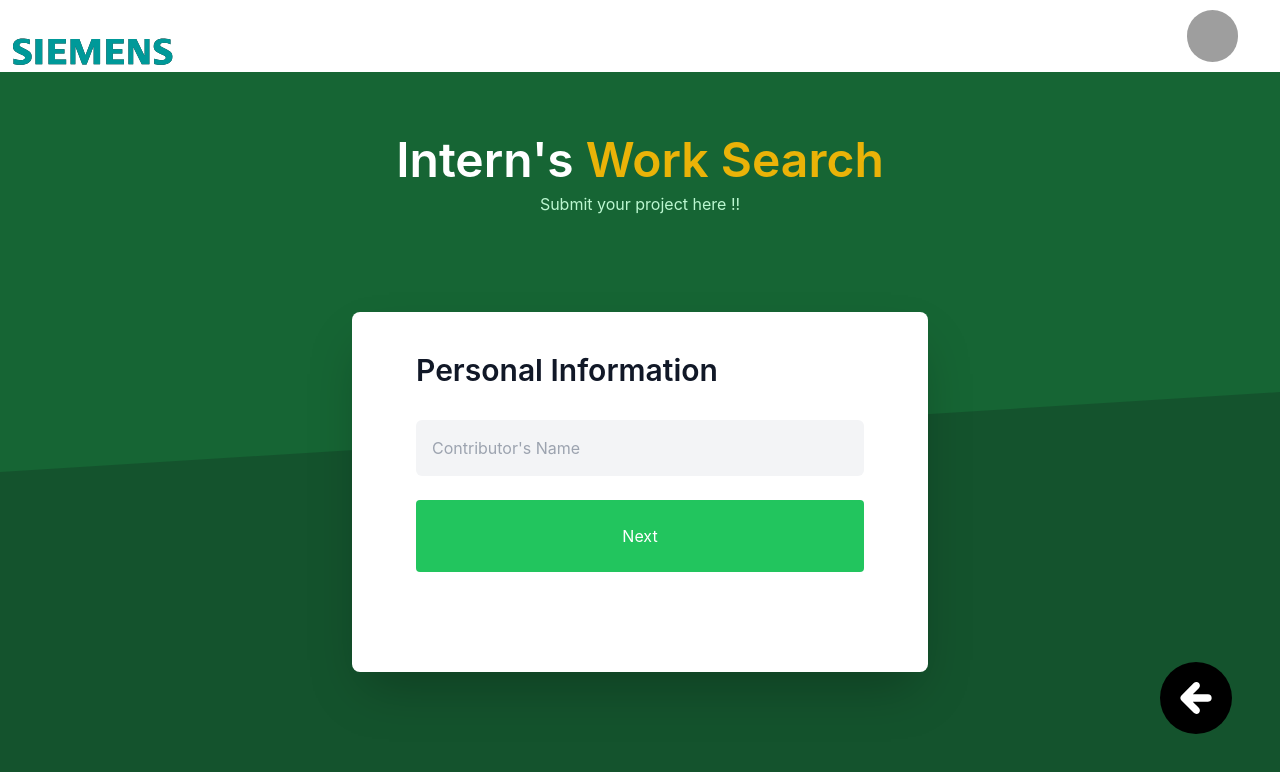
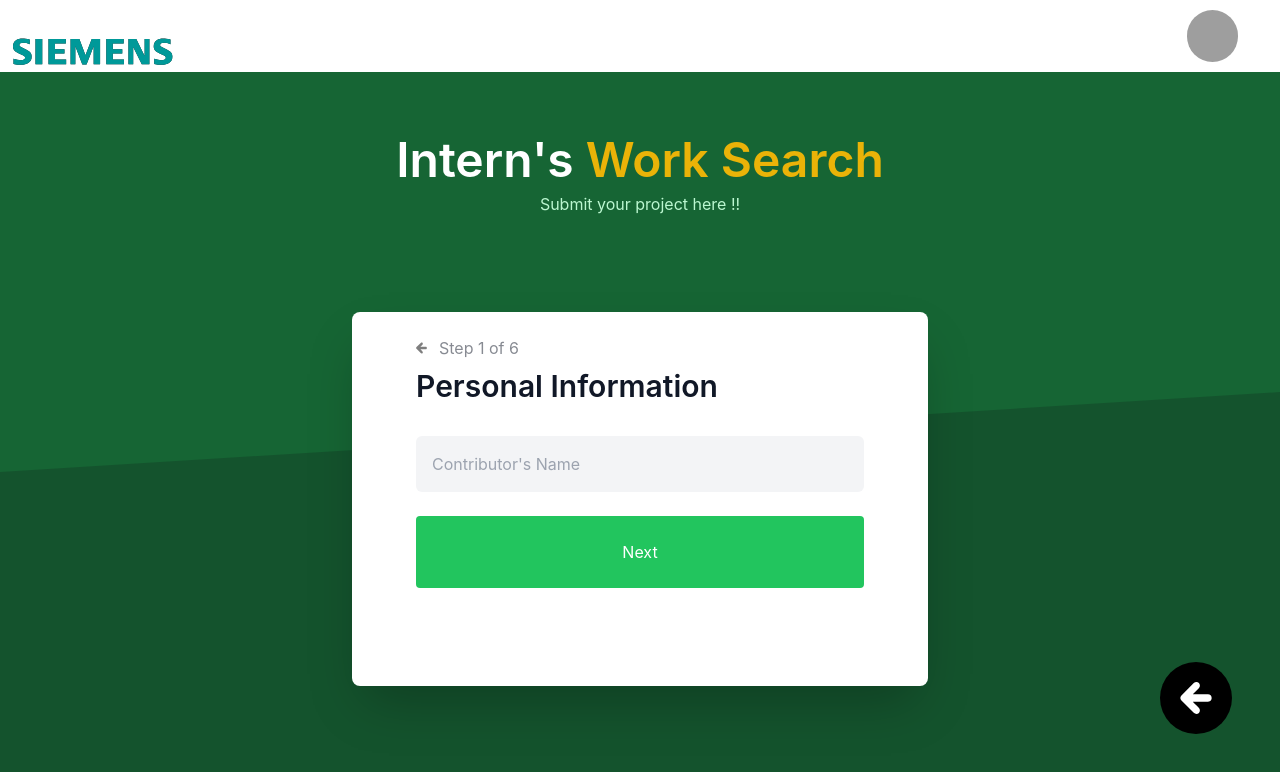
Before and after one commit to AdityaInnovates/siemenproject, a Next.js app: page /submitTask in a window 1280 px wide. Shown: the top 772 px of the page. Built offline with nearby package versions, Linux system fonts and the light colour scheme; grey boxes are pictures that could not be loaded.

Commit message:
ProjectSubmission

```diff
--- a/components/mainComponents/stepsSubmit.jsx
+++ b/components/mainComponents/stepsSubmit.jsx
@@ -12,6 +12,20 @@ const IndexPage = () => {
   }, []);
 
   const { watch } = useForm();
+  let verifyInput = () => {
+    for (let i = 0; i < 5; i++) {
+      if (i === formStep) {
+        if (
+          String(document.getElementsByClassName(`inputProjdata${i}`)[0].value)
+            .length > 1
+        ) {
+          setFormStep((cur) => cur + 1);
+        } else {
+          alert("Please Enter Desirable Data");
+        }
+      }
+    }
+  };
   const completeFormStep = () => {
     setFormStep((cur) => cur + 1);
   };
@@ -31,7 +45,7 @@ const IndexPage = () => {
     } else {
       return (
         <button
-          onClick={completeFormStep}
+          onClick={verifyInput}
           type="button"
           className="mt-6 bg-green-500 hover:bg-green-600 text-white rounded px-8 py-6 w-full disabled:bg-gray-400 disabled:cursor-not-allowed"
         >
@@ -56,8 +70,37 @@ const IndexPage = () => {
         <p className="text-green-200 mt-2">Submit your project here !!</p>
       </div>
       <div className="max-w-xl w-full mt-24 mb-24 rounded-lg shadow-2xl bg-white mx-auto overflow-hidden z-10">
-        <div className="px-5 py-10 md:px-16  h-[30vh] md:h-[45vh] overflow-y-auto">
-          <form className="h-[auto]">
+        <div className="px-5 py-6 md:px-16  h-[34vh] md:h-[47vh] overflow-y-auto">
+          <form
+            className="h-[auto]"
+            onSubmit={(e) => {
+              e.preventDefault();
+            }}
+          >
+            {formStep < 6 ? (
+              <div className=" pb-2 ">
+                <span
+                  className="flex opacity-50 hover:opacity-100 w-max cursor-pointer"
+                  onClick={() => {
+                    if (formStep > 0) {
+                      setFormStep((current) => current - 1);
+                    }
+                  }}
+                >
+                  <img
+                    className=" cursor-pointer "
+                    width={11}
+                    height={11}
+                    src="left-arrow.svg"
+                    alt=""
+                  />
+
+                  <div className="pl-3">Step {formStep + 1} of 6</div>
+                </span>
+              </div>
+            ) : (
+              ""
+            )}
             {formStep === 0 && (
               <section>
                 <h2 className="font-semibold text-3xl mb-8">
@@ -68,7 +111,7 @@ const IndexPage = () => {
                   type="text"
                   id="Contributor's Name"
                   name="Contributor's Name"
-                  className="text-input outline-none bg-gray-100 w-[100%] p-4 rounded-md"
+                  className="inputProjdata0 text-input outline-none bg-gray-100 w-[100%] p-4 rounded-md"
                   placeholder="Contributor's Name"
                 />
               </section>
@@ -81,7 +124,7 @@ const IndexPage = () => {
                   type="text"
                   id="Mentor"
                   name="Mentor"
-                  className="text-input outline-none bg-gray-100 w-[100%] p-4 rounded-md"
+                  className="inputProjdata1 text-input outline-none bg-gray-100 w-[100%] p-4 rounded-md"
                   placeholder="Mentor"
                 />
               </section>
@@ -94,7 +137,7 @@ const IndexPage = () => {
                   type="text"
                   id="Project Name"
                   name="Project Name"
-                  className="text-input outline-none bg-gray-100 w-[100%] p-4 rounded-md"
+                  className="inputProjdata2 text-input outline-none bg-gray-100 w-[100%] p-4 rounded-md"
                   placeholder="Project Name"
                 />
               </section>
@@ -107,7 +150,7 @@ const IndexPage = () => {
                   type="text"
                   id="Description"
                   name="Short Description"
-                  className="text-input outline-none bg-gray-100 w-[100%] p-4 rounded-md"
+                  className="inputProjdata3 text-input outline-none bg-gray-100 w-[100%] p-4 rounded-md"
                   placeholder="Short Description"
                 />
               </section>
@@ -120,7 +163,7 @@ const IndexPage = () => {
                   type="text"
                   id="keywords"
                   name="Tags/Keywords"
-                  className="text-input outline-none bg-gray-100 w-[100%] p-4 rounded-md"
+                  className="inputProjdata4 text-input outline-none bg-gray-100 w-[100%] p-4 rounded-md"
                   placeholder="Tags/Keywords"
                 />
               </section>
--- a/pages/_app.js
+++ b/pages/_app.js
@@ -7,7 +7,7 @@ function MyApp({ Component, pageProps }) {
     <>
       <Context>
         <Navbar />
-        <FloatingButton />
+        <FloatingButton enable={true} />
         <Component {...pageProps} />
       </Context>
     </>
--- a/tailwind.config.js
+++ b/tailwind.config.js
@@ -1,3 +1,4 @@
+let plugin = require("tailwindcss/plugin");
 module.exports = {
   content: [
     "./pages/**/*.{js,ts,jsx,tsx}",
@@ -6,5 +7,21 @@ module.exports = {
   theme: {
     extend: {},
   },
-  plugins: [],
+  plugins: [
+    plugin(function ({ addVariant }) {
+      addVariant("first", "&:nth-child(1)");
+    }),
+    plugin(function ({ addVariant }) {
+      addVariant("second", "&:nth-child(2)");
+    }),
+    plugin(function ({ addVariant }) {
+      addVariant("third", "&:nth-child(3)");
+    }),
+    plugin(function ({ addVariant }) {
+      addVariant("fourth", "&:nth-child(4)");
+    }),
+    plugin(function ({ addVariant }) {
+      addVariant("fifth", "&:nth-child(5)");
+    }),
+  ],
 };
```
